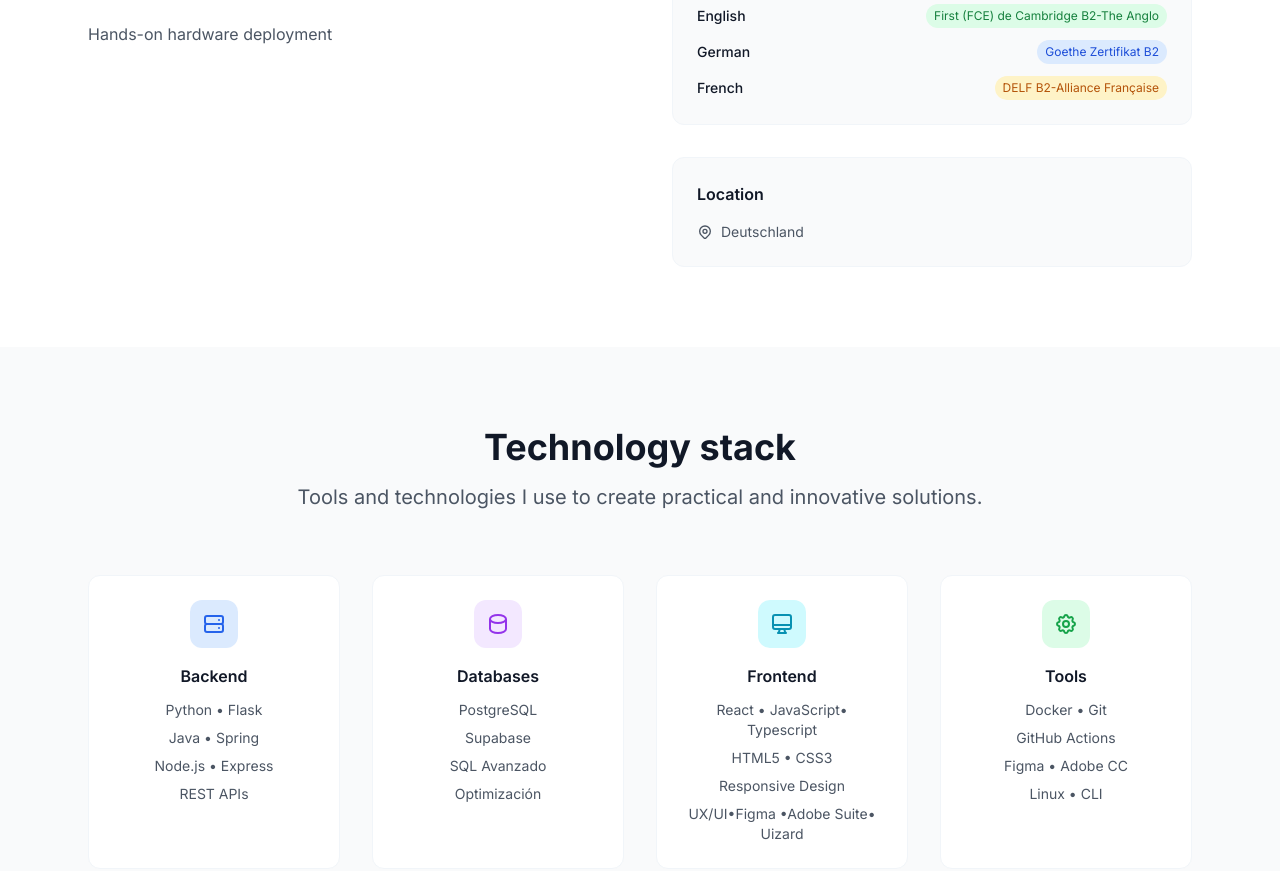
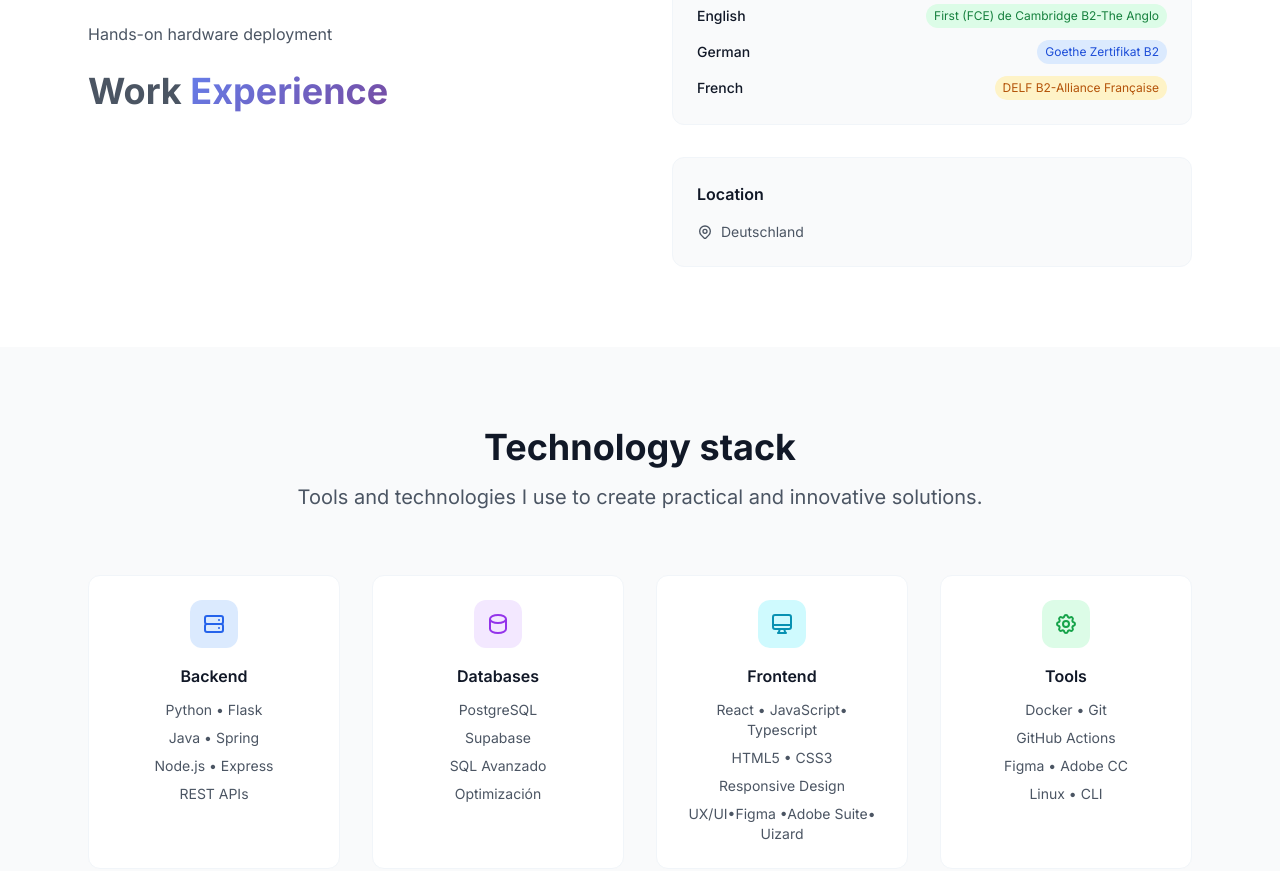
Before and after one commit to alejandrabarcena/revicv, a website: page index.html in a window 1280 px wide. Shown: the part 1173-2044 px from the top of the page. Drawn offline with nearby package versions, Linux system fonts and the light colour scheme.

Commit message:
Add 'Work Experience' section header to index.html

```diff
--- a/index.html
+++ b/index.html
@@ -288,6 +288,10 @@
               </p>
               <p>
               Hands-on hardware deployment
+              <h2 class="text-4xl font-bold mb-8 text-balance">
+              Work
+              <span class="gradient-text">Experience</span>
+            </h2>
               </p>
             </div>
           </div>
```
